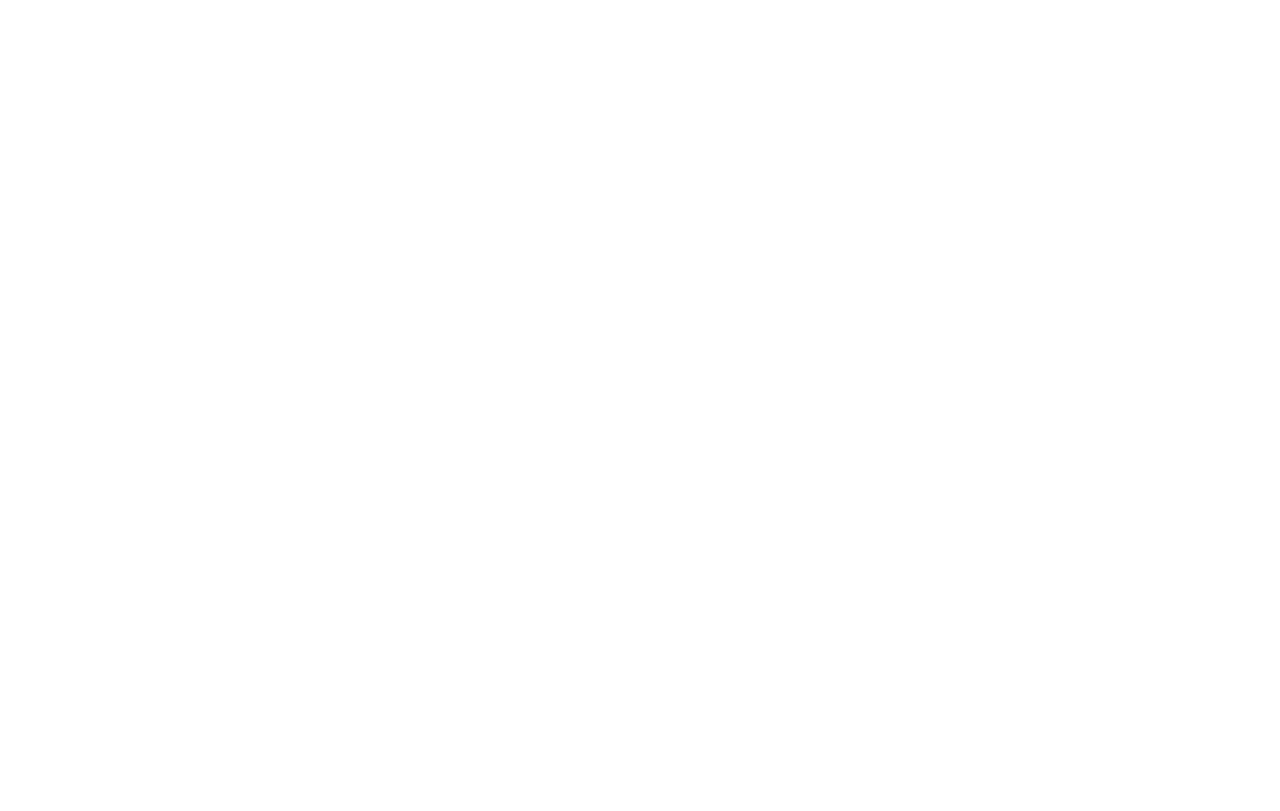
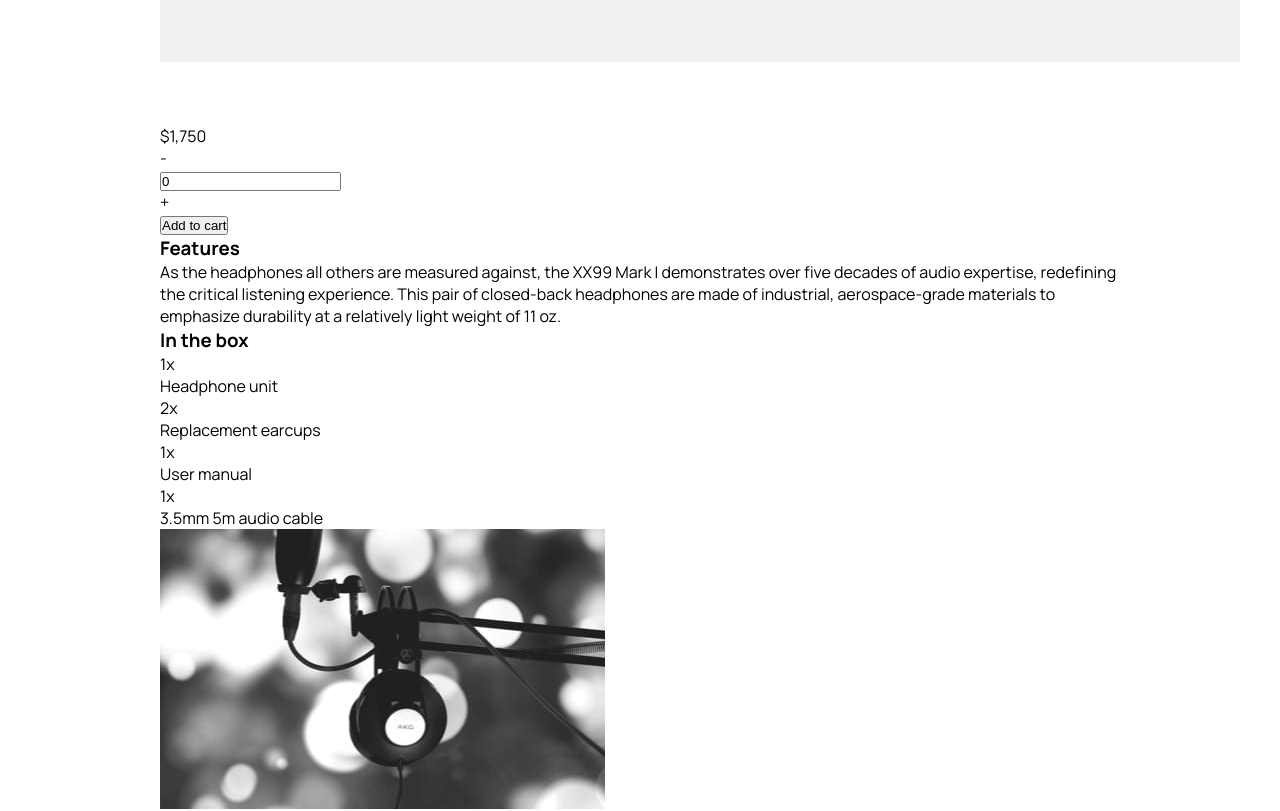
Before and after one commit to AntoanetaYordanova/Audiophile, a React (Create React App) app: page /products/xx99-mark-1 in a window 1280 px wide. Shown: the part 1260-2071 px from the top of the page. Before the commit the page ends 800 px from the top, so only its background shows below. Built offline with nearby package versions, Linux system fonts and the light colour scheme.

Commit message:
XX99MarkI added

```diff
--- a/src/App.js
+++ b/src/App.js
@@ -6,27 +6,34 @@ import HeadphonesCatalog from './components/Headphones/HeadphonesCatalog/Headpho
 import styles from './App.module.css';
 import SpeakersCatalog from './components/Speakers/SpeakersCatalog/SpeakersCatalog';
 import EarphonesCatalog from './components/Earphones/EarphonesCatalog/EarphonesCatalog';
-import XX99Mark from './components/Details/XX99Mark';
+import XX99MarkII from './components/Details/XX99MarkII';
+import XX99MarkI from './components/Details/XX99MarkI';
 
 function App() {
     return (
         <div>
-          <Header/>
+            <Header />
             <main className={styles.main}>
                 <Routes>
                     <Route path="" element={<Home />} />
                     <Route path="catalog">
-                        <Route path='headphones' element={<HeadphonesCatalog/>}/>
-                        <Route path='speakers' element={<SpeakersCatalog/>}/>
-                        <Route path='earphones' element={<EarphonesCatalog/>}/>
+                        <Route
+                            path="headphones"
+                            element={<HeadphonesCatalog />}
+                        />
+                        <Route path="speakers" element={<SpeakersCatalog />} />
+                        <Route
+                            path="earphones"
+                            element={<EarphonesCatalog />}
+                        />
                     </Route>
-                    <Route path='products'>
-                        <Route path='x99-mark-2' element={<XX99Mark/>}/>
-                        <Route path='xx99-mark-1'/>
-                        <Route path='xx59'/>
-                        <Route path='zx9-speaker'/>
-                        <Route path='zx7-speaker'/>
-                        <Route path='zx7-earphones'/>
+                    <Route path="products">
+                        <Route path="x99-mark-2" element={<XX99MarkII />} />
+                        <Route path="xx99-mark-1" element={<XX99MarkI />} />
+                        <Route path="xx59" />
+                        <Route path="zx9-speaker" />
+                        <Route path="zx7-speaker" />
+                        <Route path="zx7-earphones" />
                     </Route>
                 </Routes>
             </main>
--- /dev/null
+++ b/src/components/Details/XX99MarkI.js
@@ -0,0 +1,54 @@
+import Template from './Template';
+
+function XX99MarkI() {
+    const title = 'XX99 Mark I Headphones';
+    const mainPhoto =
+        '/images/product-xx99-mark-one-headphones/desktop/image-product.jpg';
+    const description =
+        'As the gold standard for headphones, the classic XX99 Mark I offers detailed and accurate audio reproduction for audiophiles, mixing engineers, and music aficionados alike in studios and on the go.';
+    const price = '1,750';
+    const features =
+        'As the headphones all others are measured against, the XX99 Mark I demonstrates over five decades of audio expertise, redefining the critical listening experience. This pair of closed-back headphones are made of industrial, aerospace-grade materials to emphasize durability at a relatively light weight of 11 oz.';
+    const inTheBox = [
+        { title: 'Headphone unit', quantity: '1' },
+        { title: 'Replacement earcups', quantity: '2' },
+        { title: 'User manual', quantity: '1' },
+        { title: '3.5mm 5m audio cable', quantity: '1' },
+    ];
+    const sidePhotoOne =
+        '/images/product-xx99-mark-one-headphones/desktop/image-gallery-1.jpg';
+    const sidePhotoTwo =
+        '/images/product-xx99-mark-one-headphones/desktop/image-gallery-2.jpg';
+    const sidePhotoThree =
+        '/images/product-xx99-mark-one-headphones/desktop/image-gallery-3.jpg';
+    const mayLikeOne = {
+        title: 'XX99 Mark II',
+        image: '/images/shared/desktop/image-xx99-mark-two-headphones.jpg',
+    };
+    const mayLikeTwo = {
+        title: 'XX59',
+        image: '/images/shared/desktop/image-xx59-headphones.jpg' };
+    const mayLikeThree = {
+        title: 'ZX9 speaker',
+        image: '/images/shared/desktop/image-zx9-speaker.jpg',
+    };
+    return(
+        <Template
+        title={title}
+                mainPhoto={mainPhoto}
+                description={description}
+                price={price}
+                features={features}
+                inTheBox={inTheBox}
+                sidePhotoOne={sidePhotoOne}
+                sidePhotoTwo = {sidePhotoTwo}
+                sidePhotoThree = {sidePhotoThree}
+                mayLikeOne = {mayLikeOne}
+                mayLikeTwo = {mayLikeTwo}
+                mayLikeThree = {mayLikeThree}
+                isNewProduct = {false}
+        />
+    )
+}
+
+export default XX99MarkI;
--- a/src/components/Details/XX99Mark.js
+++ b/src/components/Details/XX99MarkII.js
@@ -1,6 +1,6 @@
 import Template from './Template';
 
-const XX99Mark = () => {
+const XX99MarkII = () => {
     const title = 'xx99 mark II headphones';
     const mainPhoto =
         '/images/product-xx99-mark-two-headphones/desktop/image-product.jpg';
@@ -55,4 +55,4 @@ const XX99Mark = () => {
     );
 };
 
-export default XX99Mark;
+export default XX99MarkII;
```
